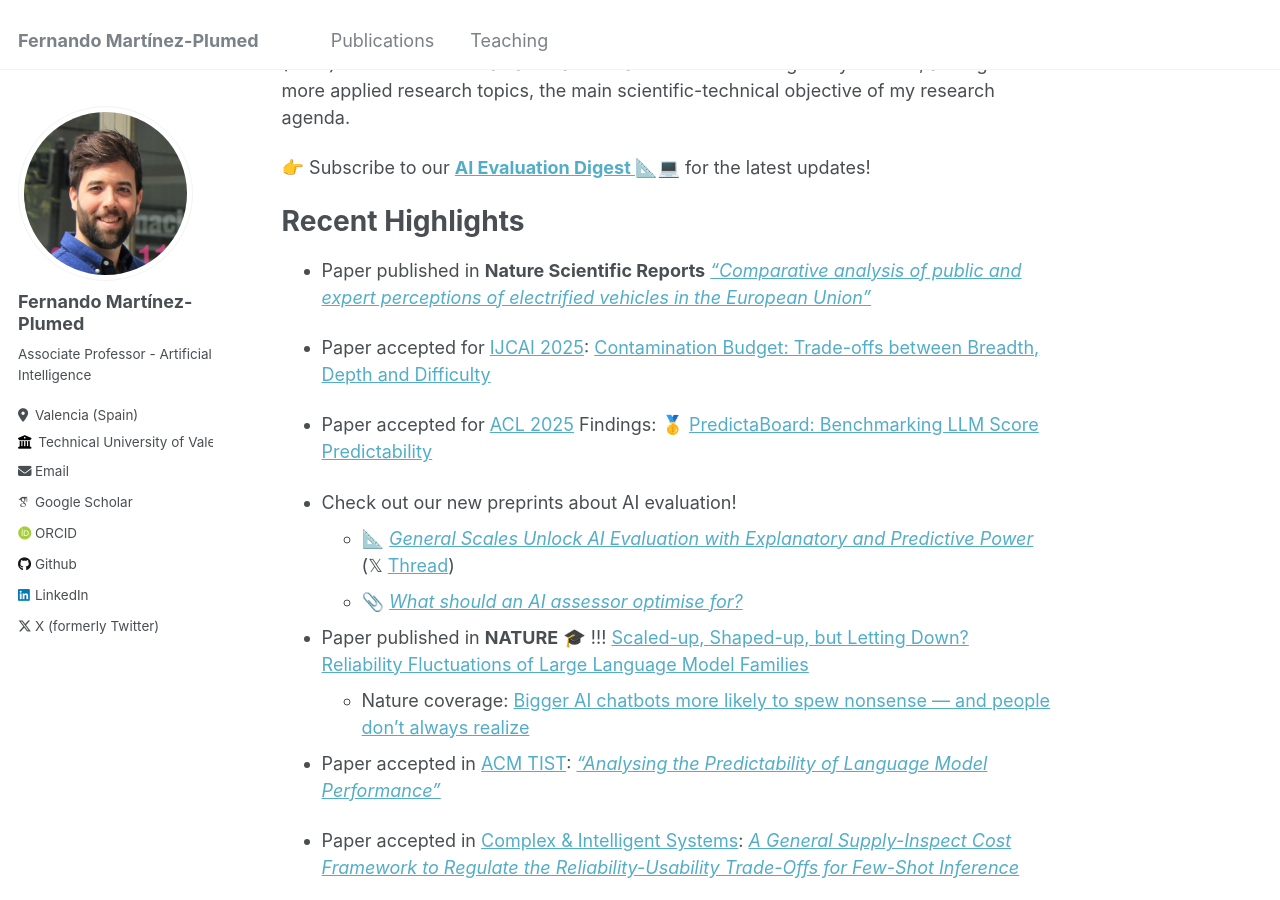
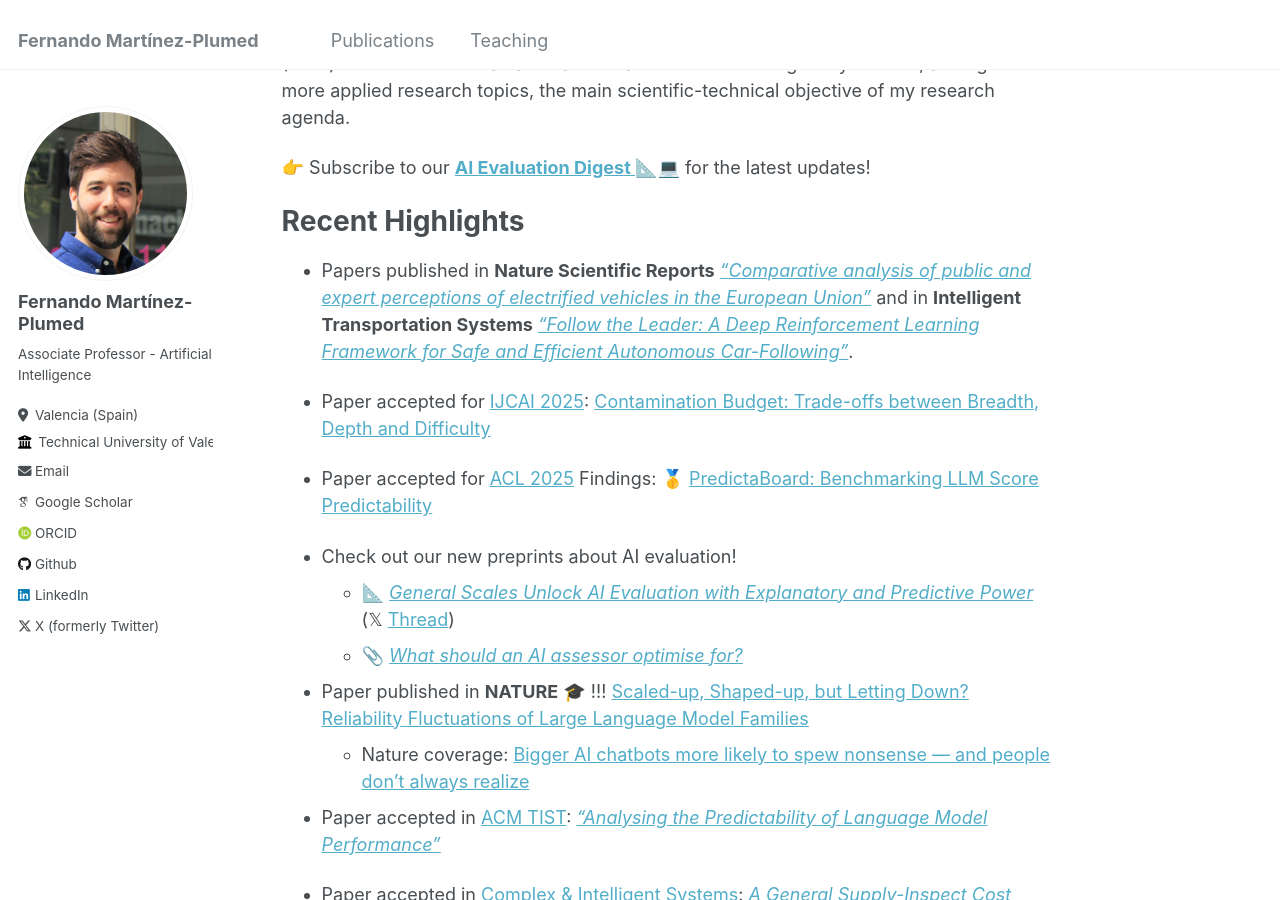
Before and after one commit to nandomp/nandomp.github.io, a Jekyll site: the page built from _pages/about.md, in a window 1280 px wide and 900 px high, scrolled down 313 px. Built offline with Jekyll 4.4.1, drawn with Linux system fonts in a browser that asks for light colours; some web fonts are replaced.

Commit message:
Update about.md

```diff
--- a/_pages/about.md
+++ b/_pages/about.md
@@ -16,7 +16,7 @@ Associate Professor at the Technical University of Valencia ([UPV](http://www.up
 Recent Highlights
 ======
 
-* Paper published in **Nature Scientific Reports** [*"Comparative analysis of public and expert perceptions of electrified vehicles in the European Union"*](https://www.nature.com/articles/s41598-025-06071-0)
+* Papers published in **Nature Scientific Reports** [*"Comparative analysis of public and expert perceptions of electrified vehicles in the European Union"*](https://www.nature.com/articles/s41598-025-06071-0) and in **Intelligent Transportation Systems** [*"Follow the Leader: A Deep Reinforcement Learning Framework for Safe and Efficient Autonomous Car-Following"*]().
 
 * Paper accepted for [IJCAI 2025](https://2025.ijcai.org): [Contamination Budget: Trade-offs between Breadth, Depth and Difficulty]()
 
```
